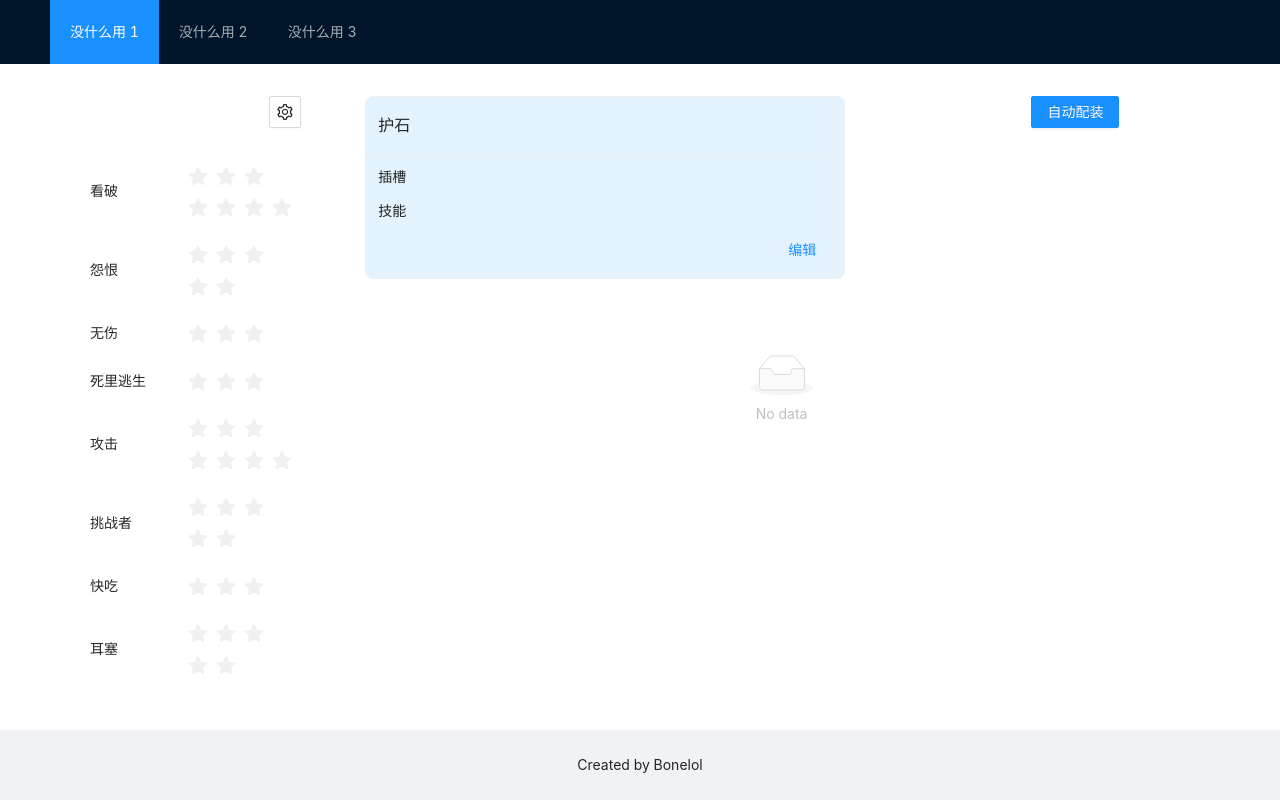
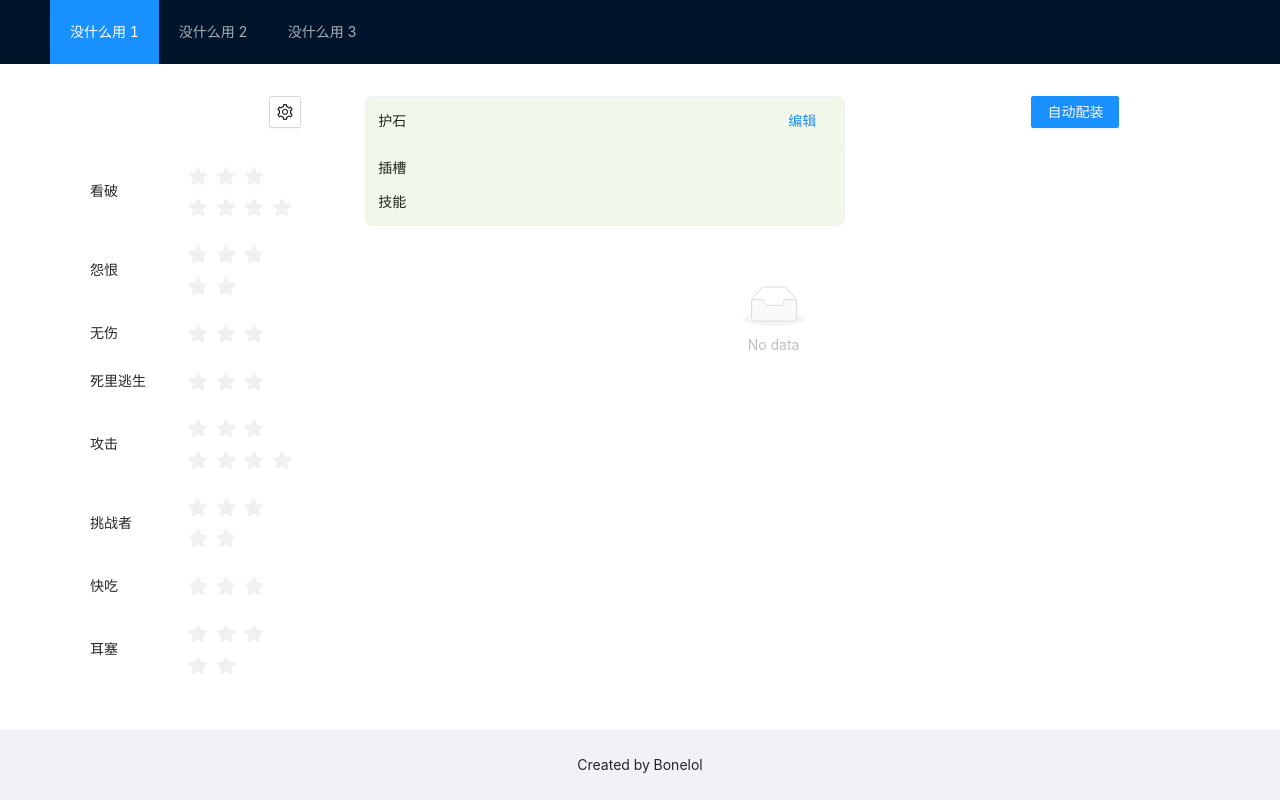
Before and after one commit to Bonelol/mhr-tool, a React (Create React App) app: page / in a window 1280 px wide. Built offline with nearby package versions, Linux system fonts and the light colour scheme.

Commit message:
Update layouts

```diff
--- a/src/components/build-view/index.css
+++ b/src/components/build-view/index.css
@@ -1,3 +1,8 @@
+.build-view {
+  justify-content: space-evenly;
+}
+
 .build-view > div {
-  width: 50%;
+  text-align: right;
+  min-width: 140px;
 }
--- a/src/components/build-view/index.tsx
+++ b/src/components/build-view/index.tsx
@@ -30,7 +30,6 @@ export const BuildView = (props: BuildViewProps) => {
           <div>Requirements: {build.requirementsScore}</div>
         </div>
         <div>
-          Skills
           <div>{skillListView}</div>
         </div>
       </div>
--- a/src/components/calc/index.css
+++ b/src/components/calc/index.css
@@ -23,8 +23,8 @@
 }
 
 .build-list {
-  padding: 16px;
+  padding-right: 16px;
   margin-top: 12px;
-  height: calc(100% - 320px);
+  height: calc(100% - 200px);
   overflow-y: auto;
 }
--- a/src/components/calc/index.tsx
+++ b/src/components/calc/index.tsx
@@ -1,4 +1,4 @@
-import { useCallback, useEffect, useRef, useState } from 'react';
+import { useEffect, useRef, useState } from 'react';
 import { Button, List } from 'antd';
 import { Build, Decoration, Skill, Talisman } from '../../data';
 import { SkillSelectView } from '../skill-select-view';
@@ -9,8 +9,8 @@ import { flatMap } from '../../utils/flatMap';
 import { MyTalisman } from '../my-talisman';
 import { State as Armors } from '../../store/armor/types';
 import { BuildView } from '../build-view';
+import { useLocalStorageState } from '../../utils/useLocalStorageState';
 import './index.css';
-import { useLocalStorageState } from '../../utils/useLocalStorageState';
 
 const useLocalTalisman = () => {
   return useLocalStorageState<Talisman>(
@@ -57,9 +57,9 @@ export const Calc = () => {
     setSelected(new Map(selected).set(s.name, level));
   };
 
-  const onTalismanChanged = useCallback(() => ((t: Talisman) => {
+  const onTalismanChanged =  (t: Talisman) => {
     setTalisman(t);
-  }), []);
+  }
 
   const calc = () => {
     const builds = findBuilds(selected, talisman, armors, decorations);
--- a/src/components/my-talisman/index.css
+++ b/src/components/my-talisman/index.css
@@ -5,12 +5,12 @@
 
 .my-talisman-content {
   position: relative;
-  height: 100%;
+  height: 70vh;
 }
 
 .my-talisman-skills {
   position: relative;
-  height: 80%;
+  height: calc(100% - 110px);
   overflow-y: auto;
 }
 
--- a/src/components/my-talisman/index.tsx
+++ b/src/components/my-talisman/index.tsx
@@ -1,4 +1,4 @@
-import { Drawer, Rate, Tag, Card, Button } from 'antd';
+import { Rate, Tag, Card, Button, Modal } from 'antd';
 import { useEffect, useState } from 'react';
 import { Skill, Talisman } from '../../data/types';
 import { SkillSelectView } from '../skill-select-view';
@@ -55,7 +55,13 @@ export const MyTalisman = (props: MyTalismanProps) => {
         <Card
           className="my-talisman-card"
           title="护石"
-          style={{ background: '#e3f2fd' }}
+          size="small"
+          extra={
+            <Button type="link" onClick={showModal}>
+              编辑
+            </Button>
+          }
+          style={{ background: '#f1f8e9' }}
         >
           <div className="flex-row">
             <div>插槽</div>
@@ -65,20 +71,13 @@ export const MyTalisman = (props: MyTalismanProps) => {
             <div>技能</div>
             <div>{talismanSkillsList}</div>
           </div>
-          <div style={{ textAlign: 'right' }}>
-            <Button type="link" onClick={showModal}>
-              编辑
-            </Button>
-          </div>
         </Card>
       </div>
-      <Drawer
-        title="Basic Drawer"
-        placement="right"
-        width={512}
-        closable={false}
-        onClose={handleOk}
+      <Modal
+        title="编辑护石"
         visible={visible}
+        footer={null}
+        onCancel={handleOk}
       >
         <div className="my-talisman-content">
           <div className="my-talisman-slots">
@@ -124,7 +123,7 @@ export const MyTalisman = (props: MyTalismanProps) => {
             <SkillSelectView selected={skills} onSelected={onSelected} />
           </div>
         </div>
-      </Drawer>
+      </Modal>
     </div>
   );
 };
```
